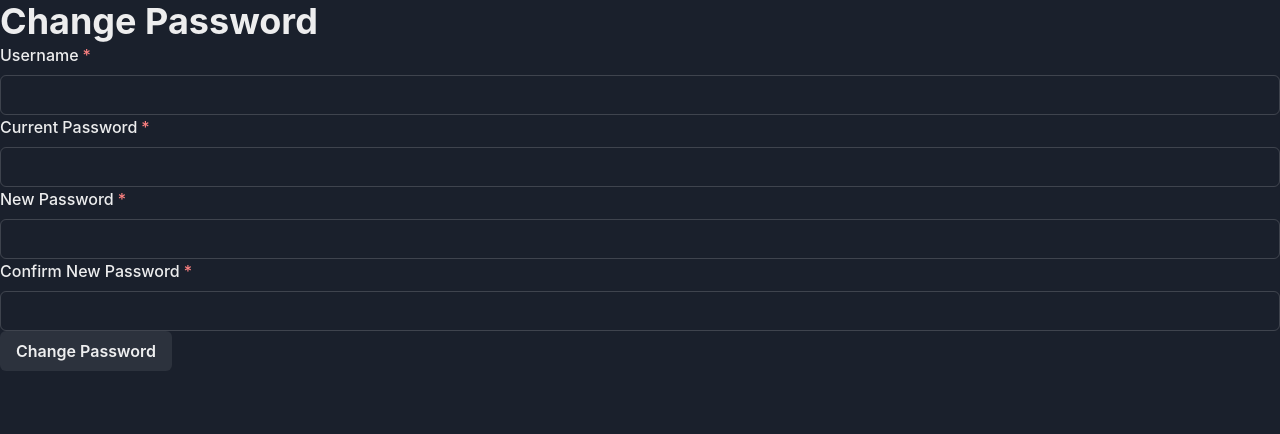
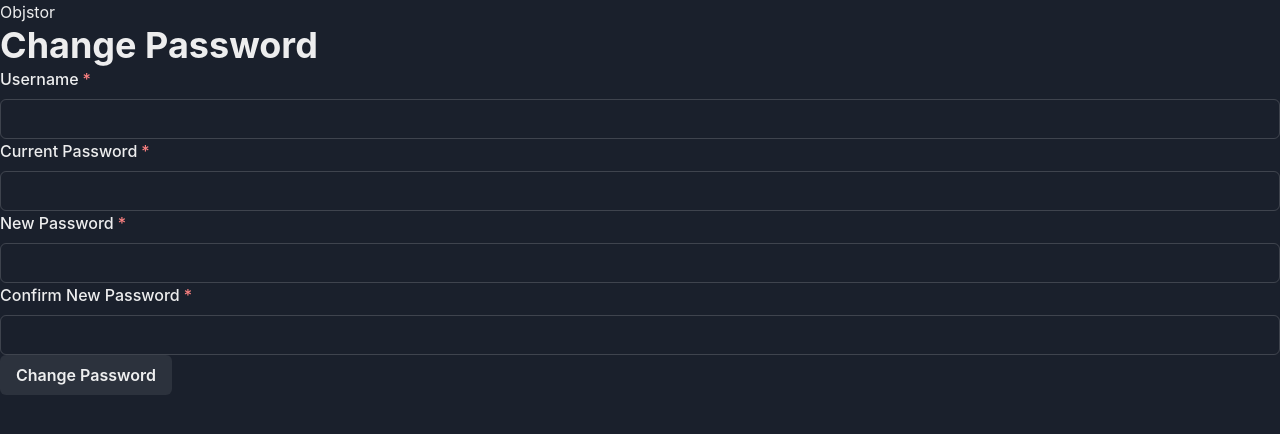
Before and after one commit to prabirshrestha/objstor, a React (Create React App) app in the folder client/: page /changepassword in a window 1280 px wide. Shown: the top 434 px of the page. Built offline with nearby package versions, Linux system fonts and the light colour scheme.

Commit message:
use chakraui+react router links

```diff
--- /dev/null
+++ b/client/src/Components/Link.tsx
@@ -0,0 +1,10 @@
+import { Link as ChakraUiLink, LinkProps as ChakraUiLinkProps} from '@chakra-ui/react';
+import { Link as ReactRouterLink, LinkProps } from 'react-router-dom';
+
+export const Link = (props: ChakraUiLinkProps & { to: string }) => {
+  return (
+    <ChakraUiLink as={ReactRouterLink} to={props.to}>
+      {props.children}
+    </ChakraUiLink>
+  );
+};
--- a/client/src/Pages/ChangePasswordPage.tsx
+++ b/client/src/Pages/ChangePasswordPage.tsx
@@ -1,5 +1,6 @@
 import { Heading, FormControl, FormLabel, Input, Button } from '@chakra-ui/react';
 import * as React from 'react';
+import { Link } from '../Components/Link';
 
 const ChangePasswordPage = () => {
   const [username, setUsername] = React.useState('');
@@ -14,16 +15,17 @@ const ChangePasswordPage = () => {
 
   return (
     <>
+      <Link to="/">Objstor</Link>
       <Heading>Change Password</Heading>
       <FormControl onSubmit={onSubmit} isRequired>
         <FormLabel htmlFor="username">Username</FormLabel>
         <Input id="username" type="text" name="username" value={username} onChange={(e) => setUsername(e.target.value)} autoComplete="off" /><br/>
         <FormLabel htmlFor="current_password">Current Password</FormLabel>
-        <Input id="current_password" type="password" value={currentPassword} onChange={e => setCurrentPassword(e.target.value)} /> <br/>
+        <Input id="current_password" type="password" value={currentPassword} onChange={e => setCurrentPassword(e.target.value)} autoComplete="off"/> <br/>
         <FormLabel htmlFor="new_password">New Password</FormLabel>
-        <Input id="new_password" type="new_password" value={newPassword} onChange={e => setNewPassword(e.target.value)} /> <br/>
+        <Input id="new_password" type="password" value={newPassword} onChange={e => setNewPassword(e.target.value)} autoComplete="off" /> <br/>
         <FormLabel htmlFor="confirm_new_password">Confirm New Password</FormLabel>
-        <Input id="confirm_new_password" type="confirm_new_password" value={confirmNewPassword} onChange={e => setConfirmNewPassword(e.target.value)} /> <br/>
+        <Input id="confirm_new_password" type="password" value={confirmNewPassword} onChange={e => setConfirmNewPassword(e.target.value)} autoComplete="off" /> <br/>
         <Button type="submit">Change Password</Button>
       </FormControl>
     </>
--- a/client/src/Pages/HomePage.tsx
+++ b/client/src/Pages/HomePage.tsx
@@ -1,5 +1,5 @@
 import React from 'react';
-import { Link } from 'react-router-dom';
+import { Link } from '../Components/Link';
 
 const HomePage = () => {
   return (
```
